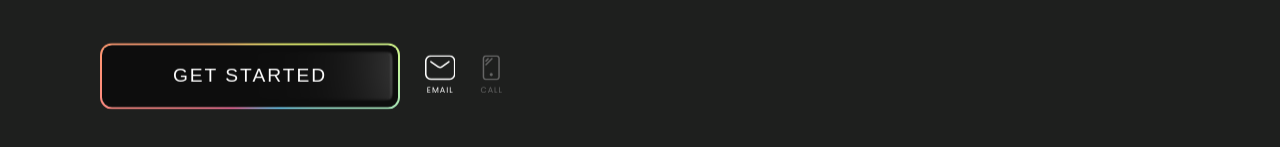
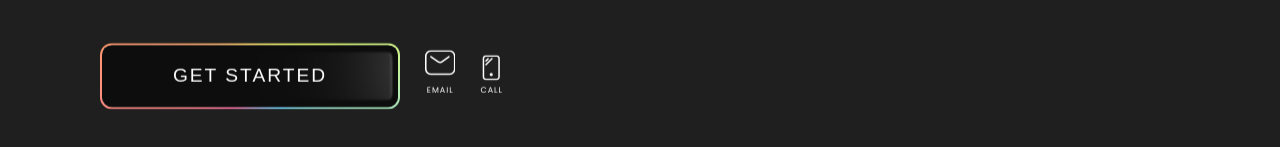
Before and after one commit to clt-dev/website-client, a React (Create React App) app: page / in a window 1280 px wide. In both pictures the pointer is over the icon 440 px from the left and 552 px from the top of the page. Shown: the part 485-632 px from the top of the page. Built offline with nearby package versions, Linux system fonts and the light colour scheme; no server answers.

Commit message:
modify hover effect

```diff
--- a/src/assets/css/style.css
+++ b/src/assets/css/style.css
@@ -311,31 +311,24 @@ h3.dark span,
   display: block;
   text-align: center;
   text-transform: uppercase;
-  color: #666666;
+  color: white;
   transition: all 0.2s ease-in-out;
 }
 #home .textSection .copy .btnGroup a svg {
   width: 100%;
   height: 25px;
+  transform: translateY(0);
+  transition: all 0.2s ease-in-out;
 }
 #home .textSection .copy .btnGroup a svg path,
 #home .textSection .copy .btnGroup a svg circle {
-  fill: #666666;
-  transition: all 0.2s ease-in-out;
+  fill: white;
 }
 #home .textSection .copy .btnGroup a:hover {
   cursor: pointer;
 }
-#home .textSection .copy .btnGroup a:hover span {
-  color: white;
-  transition: all 0.2s ease-in-out;
-}
 #home .textSection .copy .btnGroup a:hover svg {
-  transition: all 0.2s ease-in-out;
-}
-#home .textSection .copy .btnGroup a:hover svg path,
-#home .textSection .copy .btnGroup a:hover svg circle {
-  fill: white;
+  transform: translateY(-5px);
   transition: all 0.2s ease-in-out;
 }
 #home .textSection .copy .btn {
--- a/src/assets/sass/_home.scss
+++ b/src/assets/sass/_home.scss
@@ -100,31 +100,24 @@
             display: block;
             text-align: center;
             text-transform: uppercase;
-            color: #666666;
+            color: white;
             transition: all 0.2s ease-in-out;
           }
           svg {
             width: 100%;
             height: 25px;
+            transform: translateY(0);
+            transition: all 0.2s ease-in-out;
             path,
             circle {
-              fill: #666666;
-              transition: all 0.2s ease-in-out;
+              fill: white;
             }
           }
           &:hover {
             cursor: pointer;
-            span {
-              color: white;
+            svg {
+              transform: translateY(-5px);
               transition: all 0.2s ease-in-out;
-            }
-            svg {
-              transition: all 0.2s ease-in-out;
-              path,
-              circle {
-                fill: white;
-                transition: all 0.2s ease-in-out;
-              }
             }
           }
         }
```
Also changed, not shown: 1 other file (tests, documents, lock files or other folders).
